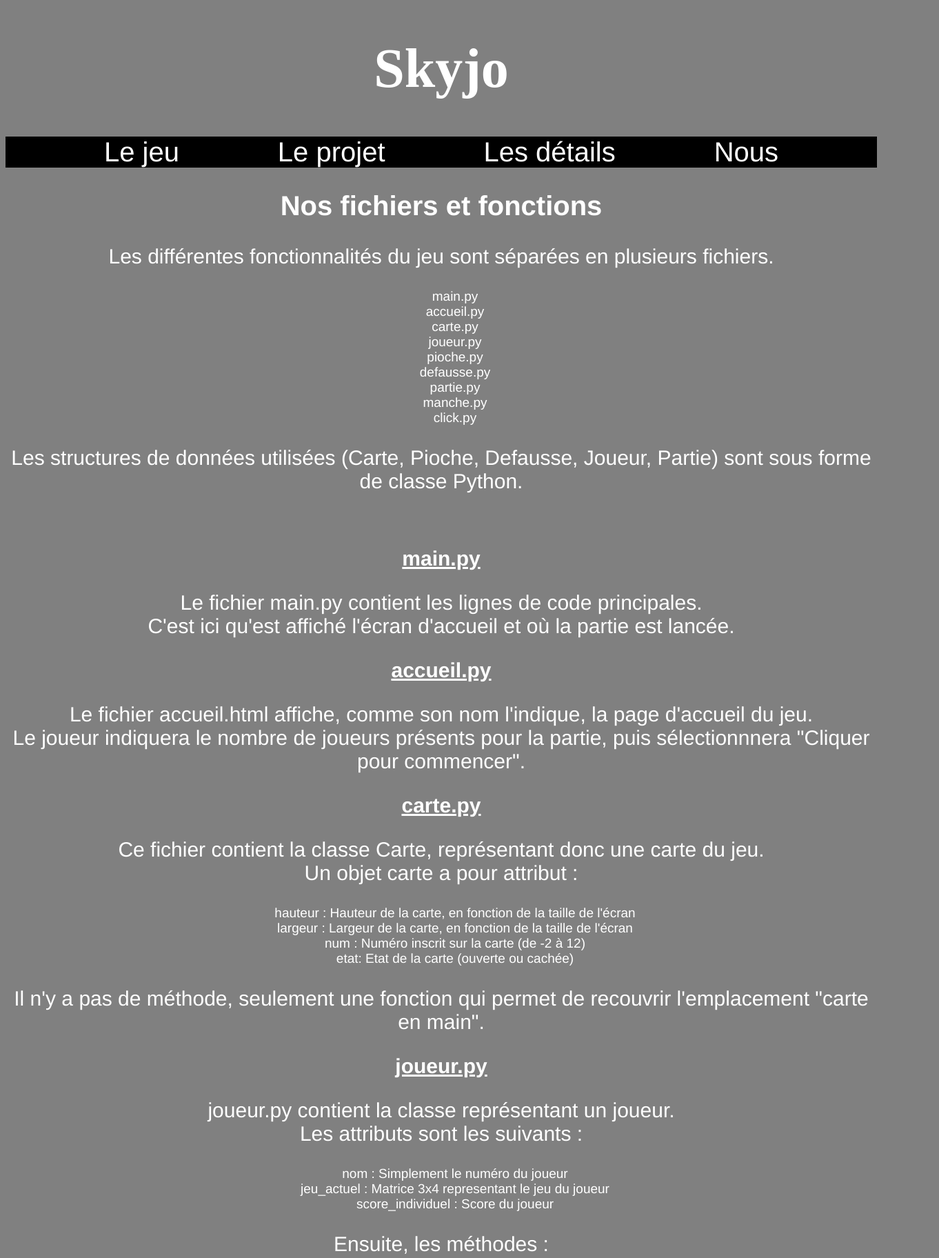
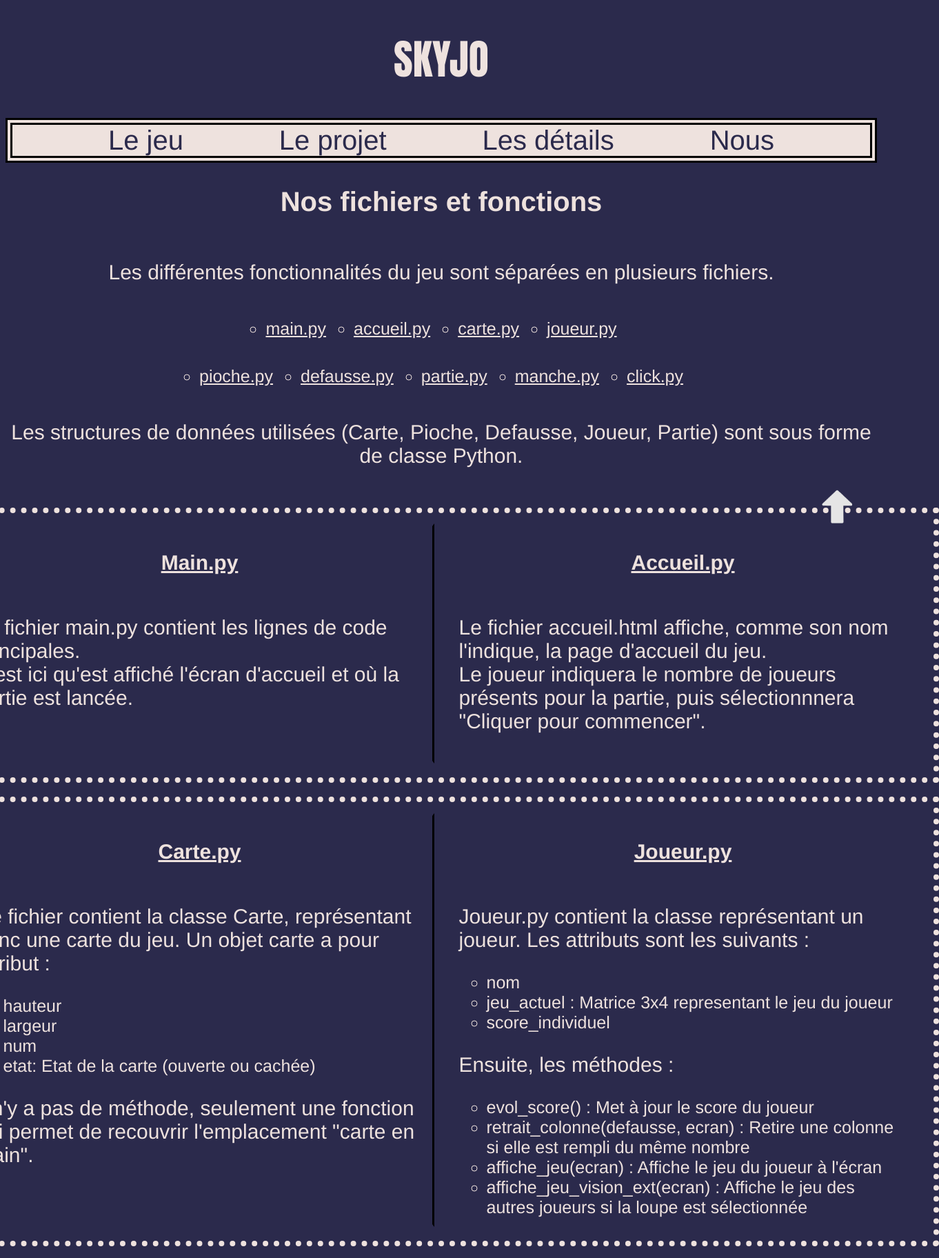
Before and after one commit to MaxiLan/concretisation-l1, a plain HTML site: page web/fonctions.html in a window 1280 px wide. Shown: the top 1824 px of the page at 69% size, 1362 px wide, since content can reach past the window. Drawn offline with Linux system fonts and the light colour scheme.

Commit message:
changements style image cachée+ fichier css

```diff
--- a/web/fonctions.html
+++ b/web/fonctions.html
@@ -8,25 +8,28 @@
     <title>Concrétisation</title>
   </head>
   <body>
-    <header>
-      <a href="index.html"><h1>Skyjo</h1></a>
+    <header id="haut">
+
+      <a href="index.html"><h1>SKYJO</h1></a>
     </header>
     <nav>
-      <a href="index.html">Le jeu</a>
-      <a href="etapes.html">Le projet</a>
-      <a href="fonctions.html">Les détails</a>
-      <a href="nous.html">Nous</a>
+      <a class="text_nav" href="index.html">Le jeu</a>
+      <a class="text_nav" href="etapes.html">Le projet</a>
+      <a class="text_nav" href="fonctions.html">Les détails</a>
+      <a class="text_nav" href="nous.html">Nous</a>
     </nav>
     <main>
+      <a href="#haut"><img id="img" src="../images/fleche_web.png"></a>
       <h2>Nos fichiers et fonctions</h2>
       <p>
       Les différentes fonctionnalités du jeu sont séparées en plusieurs fichiers.</p>
-
-      <ul>
+      <ul class="lien_debut">
         <li><a href="#main">main.py</a></li>
         <li><a href="#accueil">accueil.py</a></li>
         <li><a href="#carte">carte.py</a></li>
         <li><a href="#joueur">joueur.py</a></li>
+      </ul>
+      <ul class="lien_debut">
         <li><a href="#pioche">pioche.py</a></li>
         <li><a href="#defausse">defausse.py</a></li>
         <li><a href="#partie">partie.py</a></li>
@@ -37,46 +40,58 @@
       <p>Les structures de données utilisées (Carte, Pioche, Defausse, Joueur, Partie) sont sous forme de classe Python.</p>
 
       <br>
+      <fieldset>
 
-      <h3 id="main">main.py</h3>
+        <fieldset class="sous_bloc">
+        <h3 id="main">Main.py</h3>
           <p>
           Le fichier main.py contient les lignes de code principales.<br>
           C'est ici qu'est affiché l'écran d'accueil et où la partie est lancée.
           </p>
+        </fieldset>
 
-      <h3 id="accueil">accueil.py</h3>
+        <fieldset class="sous_bloc">
+        <h3 id="accueil">Accueil.py</h3>
           <p>
           Le fichier accueil.html affiche, comme son nom l'indique, la page d'accueil du jeu.<br>
           Le joueur indiquera le nombre de joueurs présents pour la partie, puis sélectionnnera "Cliquer pour commencer".
           </p>
+        </fieldset>
 
-      <h3 id="carte">carte.py</h3>
+      </fieldset>
+
+      <fieldset>
+
+        <fieldset class="sous_bloc">
+          <h3 id="carte">Carte.py</h3>
             <p>
-        Ce fichier contient la classe Carte, représentant donc une carte du jeu.<br>
+            Ce fichier contient la classe Carte, représentant donc une carte du jeu.
             Un objet carte a pour attribut :
-        <p>
-
+            </p>
             <ul>
-          <li>hauteur : Hauteur de la carte, en fonction de la taille de l'écran</li>
-          <li>largeur : Largeur de la carte, en fonction de la taille de l'écran</li>
-          <li>num : Numéro inscrit sur la carte (de -2 à 12)</li>
+              <li>hauteur </li>
+              <li>largeur </li>
+              <li>num </li>
               <li>etat: Etat de la carte (ouverte ou cachée)</li>
             </ul>
 
             <p>
             Il n'y a pas de méthode, seulement une fonction qui permet de recouvrir l'emplacement "carte en main".
             </p>
+        </fieldset>
 
-      <h3 id="joueur">joueur.py</h3>
+
+        <fieldset class="sous_bloc">
+        <h3 id="joueur">Joueur.py </h3>
           <p>
-        joueur.py contient la classe représentant un joueur.<br>
+          Joueur.py contient la classe représentant un joueur.
           Les attributs sont les suivants :
           </p>
 
           <ul>
-            <li>nom : Simplement le numéro du joueur</li>
+              <li>nom </li>
               <li>jeu_actuel : Matrice 3x4 representant le jeu du joueur</li>
-            <li>score_individuel : Score du joueur</li>
+              <li>score_individuel </li>
           </ul>
 
           <p>Ensuite, les méthodes :</p>
@@ -87,8 +102,15 @@
               <li>affiche_jeu(ecran) : Affiche le jeu du joueur à l'écran</li>
               <li>affiche_jeu_vision_ext(ecran) : Affiche le jeu des autres joueurs si la loupe est sélectionnée</li>
           </ul>
+        </fieldset>
 
-      <h3 id="pioche">pioche.py</h3>
+      </fieldset>
+
+
+      <fieldset>
+
+        <fieldset class="sous_bloc">
+        <h3 id="pioche">Pioche.py</h3>
           <p>
           Comme son nom l'indique, on retrouve ici la classe de la pioche du jeu.<br>
           Un seul attribut :
@@ -107,8 +129,10 @@
             <li>affiche(ecran) : Affiche la pioche à l'écran (seulement la première carte)</li>
             <li>est_vide(defausse) : Si la pioche est vide, ajoute les cartes de la défausse à la pioche</li>
           </ul>
+        </fieldset>
 
-      <h3 id="defausse">defausse.py</h3>
+        <fieldset class="sous_bloc">
+          <h3 id="defausse">Defausse.py</h3>
             <p>
             Similaire à pioche.py, defausse.py contient la classe représentant la défausse du jeu.<br>
             Un seul attribut également :
@@ -118,47 +142,55 @@
                 <li>cartes : Liste de cartes</li>
             </ul>
 
-        <p>Des méthodes un peu différentes : <p>
+            <p>Des méthodes un peu différentes : </p>
             <ul>
               <li>affiche(ecran) : Affiche la défausse à l'écran (seulement la première carte)</li>
               <li>ajout_carte(carte) : Ajoute une carte à la défausse</li>
               <li>retire_carte() : Retire la première carte de la défausse</li>
             </ul>
 
+        </fieldset>
 
-      <h3 id="partie">partie.py</h3>
+      </fieldset>
+
+      <fieldset>
+        <fieldset class="sous_bloc">
+        <h3 id="partie" >Partie.py</h3>
           <p>
-        Contient la classe Partie.<br>
+          Contient la classe Partie.
           Plusieurs attributs :
           </p>
 
           <ul>
-            <li>nb_joueurs : Nombre de joueurs dans une partie</li>
-            <li>tab_joueurs : Tableau avec les différents joueurs de la partie</li>
-            <li>pioche : Pioche de la partie</li>
-            <li>defausse : Défausse de la partie</li>
-            <li>carte_en_main : Image affichée à l'emplacement "carte en main"</li>
+              <li>nb_joueurs </li>
+              <li>tab_joueurs </li>
+              <li>pioche </li>
+              <li>defausse </li>
+              <li>score</li>
               <li>manche_finie : Booléen répresentant l'état de la manche actuelle</li>
-            <li>score : Tableau contenant les scores des joueurs</li>
+              <li>carte_en_main : Image affichée à l'emplacement "carte en main" </li>
           </ul>
 
-        <p>Les méthodes : <p>
+          <p>Les méthodes : </p>
           <ul>
             <li>fin_partie() : Si un joueur a atteint les 100 pts, renvoie vrai</li>
             <li>mise_a_jour_score() : Met à jour les scores après une manche</li>
             <li>ajouter_joueur(joueur) : Ajoute un joueur à l'attribut tab_joueurs</li>
           </ul>
-
-      <h3 id="manche">manche.py</h3>
+      </fieldset>
+      <fieldset class="sous_bloc">
+      <h3 id="manche">Manche.py</h3>
         <p>
         C'est dans ce fichier que se déroule une manche entière.<br>
         </p>
-
-      <h3 id="click">click.py</h3>
+      </fieldset>
+    </fieldset>
+      <fieldset>
+      <h3 id="click">Click.py</h3>
         <p>
 
         </p>
-
+      </fieldset>
     </main>
   </body>
 
--- a/web/style.css
+++ b/web/style.css
@@ -1,48 +1,132 @@
 body {
-  background: grey;
-  color: white;
+  background: #2B2A4C;
+  color: #EEE2DE;
   text-align: center;
   font-family: Helvetica;
 }
+main{
+  display: flex ;
+  align-items:center;
+  justify-content:center;
+  flex-direction: column;
+}
 
-a {
-  color:white;
+h1{
+  font-family: Impact, Haettenschweiler, 'Arial Narrow Bold', sans-serif;
+  color:#EEE2DE;
+  font-size: 60px;
+
+}
+
+
+a{
   text-decoration: none;
+  color:#EEE2DE
 }
 
 a:visited{
-  color:white;
+  color:#EEE2DE;
 }
 
-header {
-  font: 40px Luminary;
+.text_nav {
+  color:#2B2A4C;
+}
+
+.text_nav:visited{
+  color:#2B2A4C;
+}
+
+
+header{
+  font: 40px ;
+  font-family: 'Luminary' ;
 }
 
 body h2 {
   font-size: 40px;
+  text-align: left;
 }
 
 body h3 {
   font-size: 30px;
+  text-align:center;
   text-decoration: underline;
 }
+
+fieldset{
+  margin:10px;
+  background-color: #2B2A4C;
+  border-width: 8px;
+  display:flex;
+  flex-direction:row;
+  justify-content:left;
+  text-align:left;
+  width:1300px;
+  border-color: #EEE2DE;
+  border-style:dotted;
+}
+
+.sous_bloc{
+  border-width: 4px;
+  width:650px;
+  display:flex;
+  flex-direction:column;
+  border-color:#2B2A4C;
+  border-style:solid;
+}
+
+.sous_bloc:first-child{
+  border-width: 4px;
+  border-right:black;
+  border-style:solid;
+}
+
 
 nav {
   padding: 0;
   margin : 0;
-  width: 100%;
+  /*width: 100%;*/
   display: flex;
   justify-content: space-evenly;
   text-align: center;
   font-size: 40px;
-  background-color: black;
+  color:#2B2A4C;
+  border-width: 10px;
+  border-color:black;
+  border-style:double;
+  background-color: #EEE2DE;
+}
+
+#img{
+  position:fixed;
+  bottom:40px;
+  right:40px;
+  width:50px;
+  height:50px;
 }
 
 p {
   font-size: 30px;
 }
+ul{
+  margin: 0px;
+
+}
+.lien_debut{
+  display:flex;
+  text-decoration: underline;
+  flex-direction:row;
+  margin:0px;
+  padding:0px;
+
+}
+.lien_debut li {
+  margin:20px;
+  list-style:circle;
+  font-size: 25px;
+}
 
 ul li {
-  list-style-type: none;
-  font-size: 19px;
+  list-style:circle;
+  font-size: 25px;
 }
```
Also changed, not shown: images/cachee.png, images/fleche_web.jpg (added), images/fleche_web.png (added), images/titre.png, 9 other files. Lines whose indentation alone changed are shown as unchanged.
